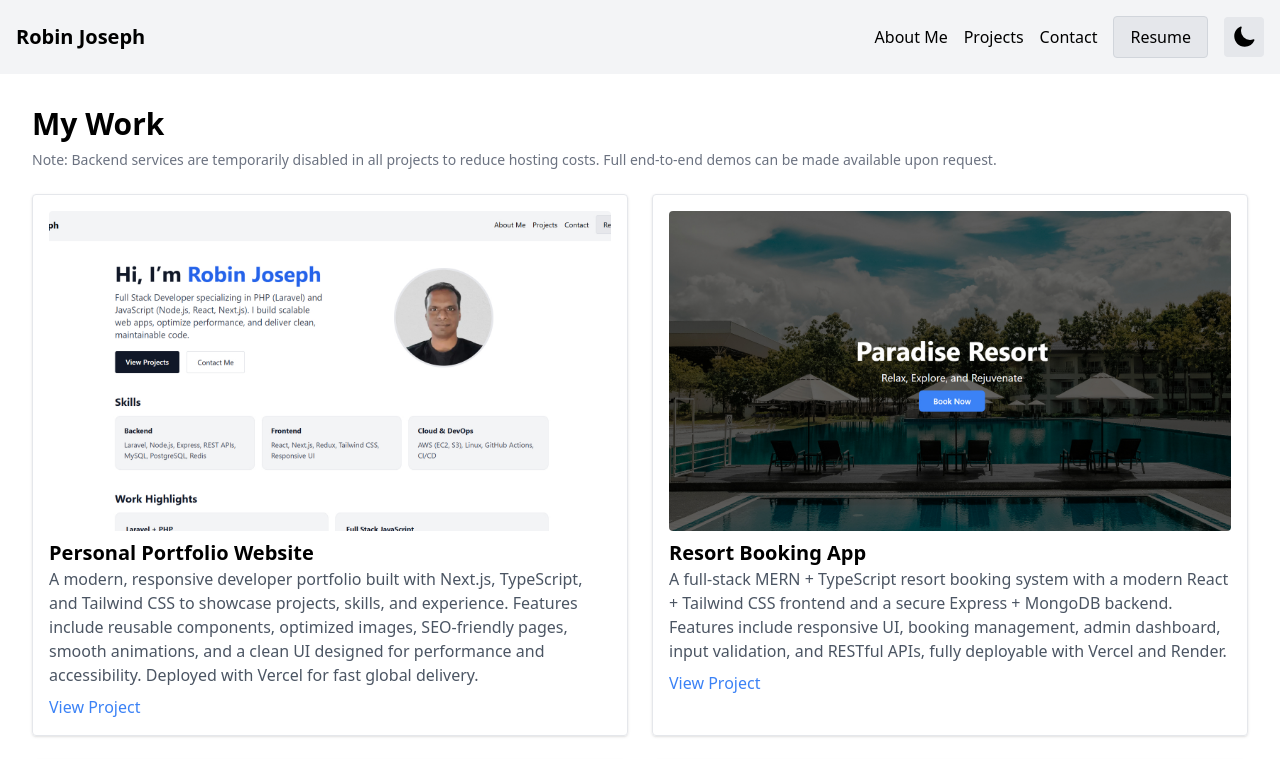
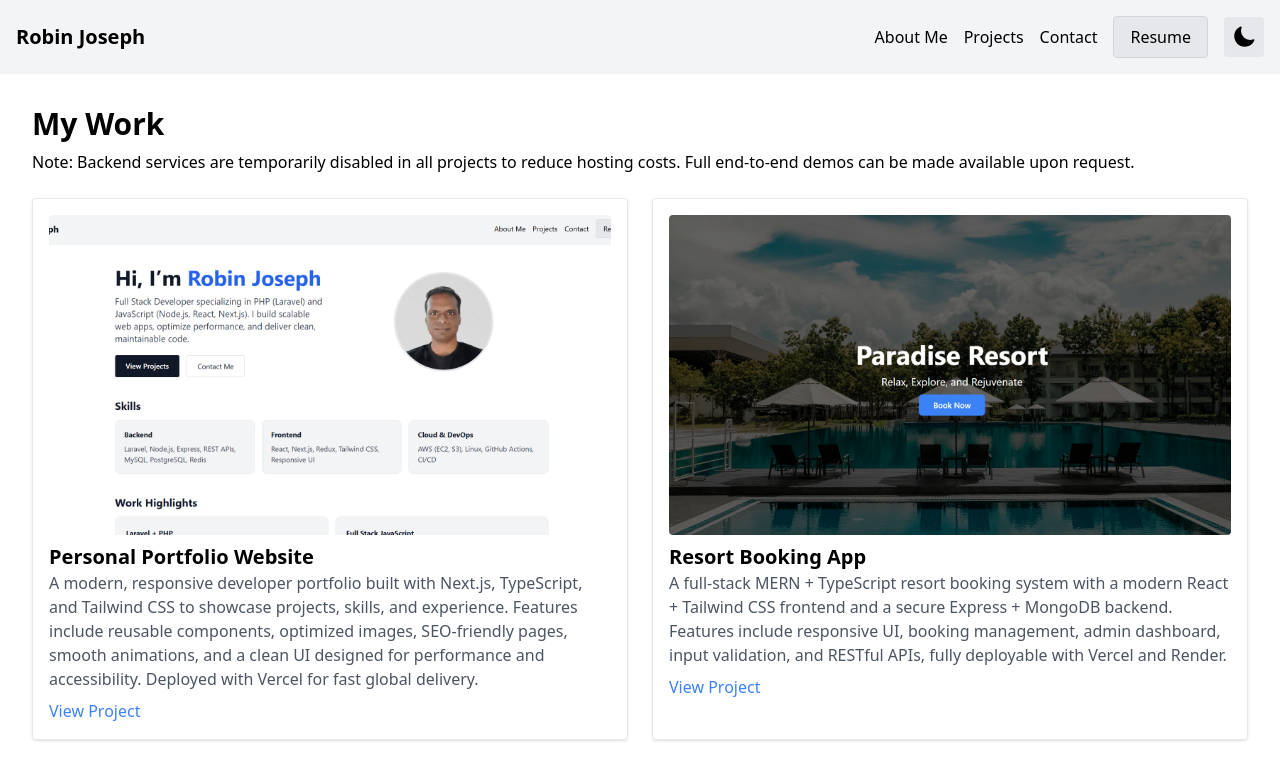
Before and after one commit to RobinJosephDev/my-portfolio, a Next.js app: page /projects in a window 1280 px wide. Shown: the top 759 px of the page. Built offline with nearby package versions, Linux system fonts and the light colour scheme.

Commit message:
note added

```diff
--- a/app/projects/page.tsx
+++ b/app/projects/page.tsx
@@ -10,7 +10,7 @@ export default function Home() {
     <div className="p-8">
       <h2 className="text-3xl font-bold mb-2">My Work</h2>
 
-      <p className="text-sm text-gray-500 mb-6">
+      <p className="text-md text-black-500 mb-6">
         Note: Backend services are temporarily disabled in all projects to reduce hosting
         costs. Full end-to-end demos can be made available upon request.
       </p>
```
